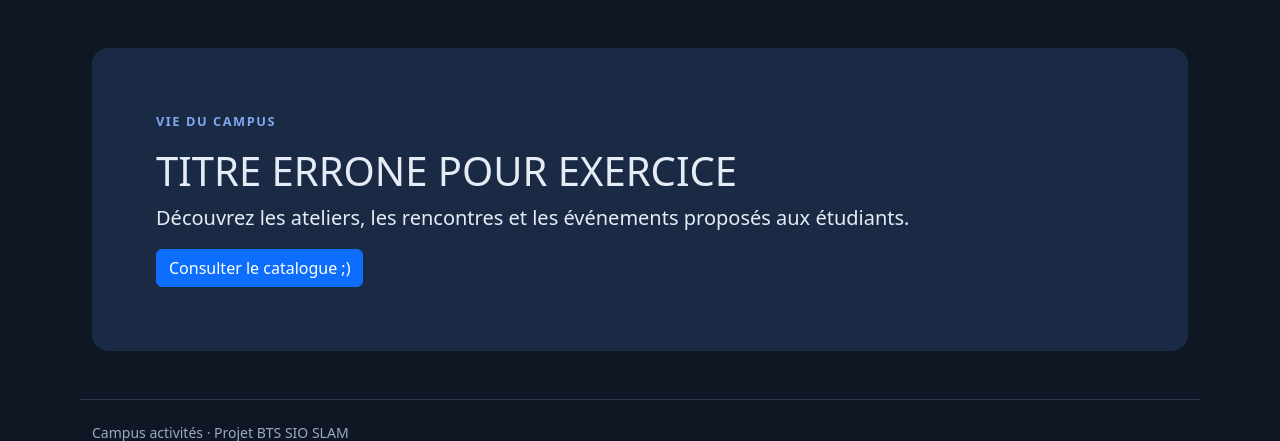
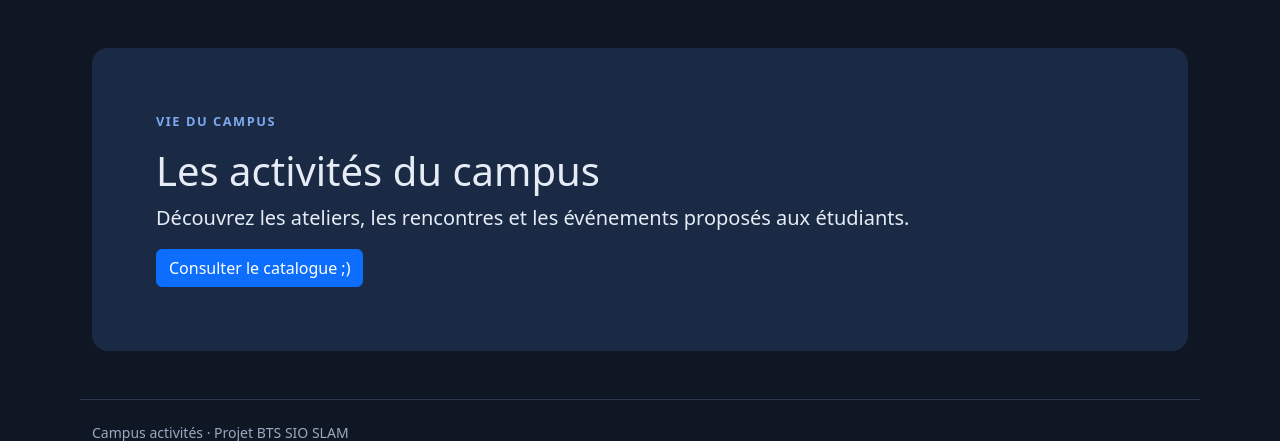
Before and after one commit to wayssfdn/campus-activites-duo, a PHP site: page / in a window 1280 px wide. Shown: the part 57-498 px from the top of the page. Run offline with PHP 8.4, Linux system fonts and the light colour scheme.

Commit message:
Revert "Remplacer le titre de l accueil pour l exercice"
This reverts commit b6b1409de6862a04c9f8db88fe5bb40e6704a215.

```diff
--- a/public/index.php
+++ b/public/index.php
@@ -5,7 +5,7 @@ require __DIR__ . '/../src/inclusions/entete.php';
 <main class="container py-5">
     <section class="hero">
         <p class="eyebrow">VIE DU CAMPUS</p>
-        <h1>TITRE ERRONE POUR EXERCICE</h1>
+        <h1>Les activités du campus</h1>
         <p class="lead">Découvrez les ateliers, les rencontres et les événements proposés aux étudiants.</p>
         <a class="btn btn-primary" href="activites.php">Consulter le catalogue ;)</a>
     </section>
```
